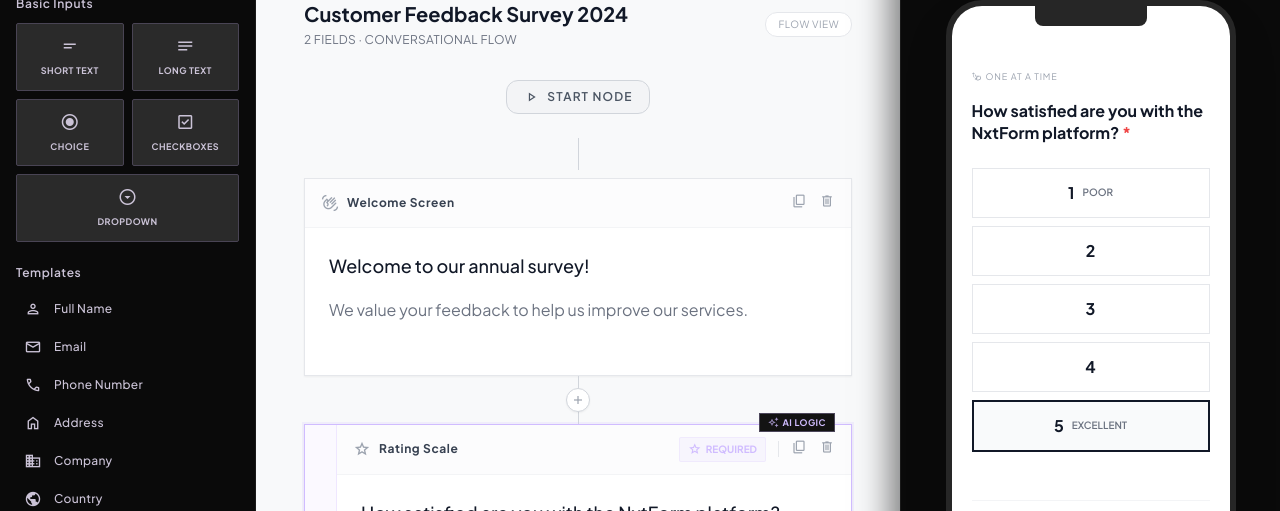
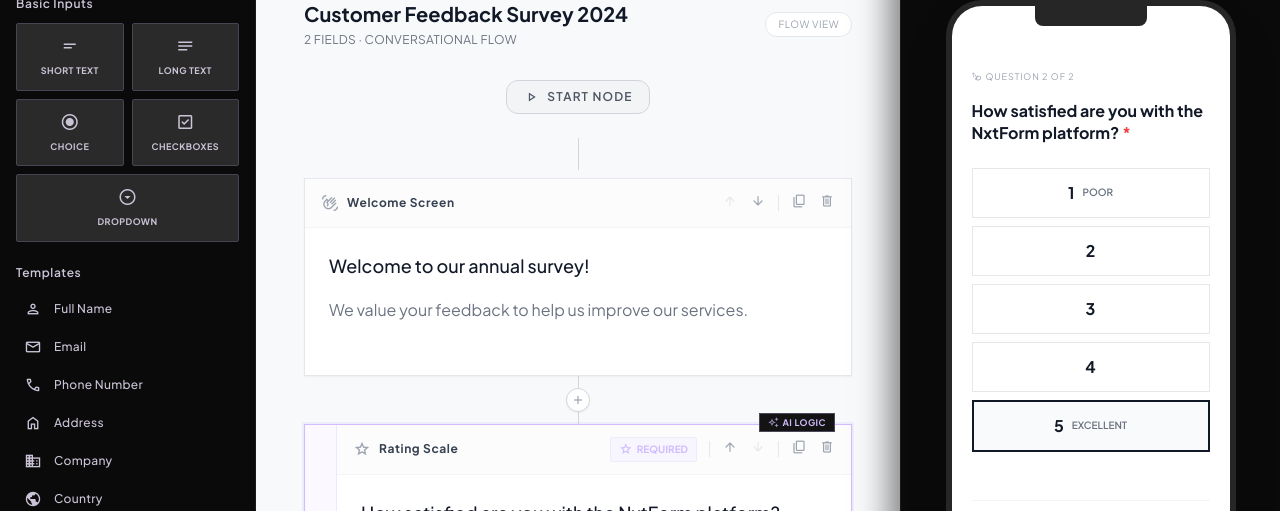
Before and after one commit to RavikantiAkshay/NxtForm, a React (Vite) app in the folder client/: page /workspace/edit in a window 1280 px wide. Shown: the part 136-647 px from the top of the page. Built offline with nearby package versions, Linux system fonts and the light colour scheme; sample sign-in values are in the browser's storage.

Commit message:
fix(workspace): enable canvas zoom, block reordering, dynamic progress, and empty states

```diff
--- a/client/src/pages/WorkspaceBuilder.jsx
+++ b/client/src/pages/WorkspaceBuilder.jsx
@@ -10,6 +10,7 @@ export default function WorkspaceBuilder() {
   const [formMode, setFormMode] = useState('conversational'); // 'conversational' or 'classic'
   const [previewDevice, setPreviewDevice] = useState('mobile'); // 'mobile' or 'desktop'
   const [isLibraryVisible, setIsLibraryVisible] = useState(true);
+  const [zoom, setZoom] = useState(100);
   const [currentPage, setCurrentPage] = useState(1);
   const [totalPages, setTotalPages] = useState(1);
   const [blocks, setBlocks] = useState([
@@ -505,21 +506,33 @@ export default function WorkspaceBuilder() {
 
             {/* Canvas Controls */}
             <div className="absolute top-4 left-4 z-10 flex gap-2">
-              <button className="w-8 h-8 bg-white border border-gray-200 text-gray-600 flex items-center justify-center hover:text-primary hover:border-primary transition-colors shadow-sm rounded-sm">
+              <button
+                onClick={() => setZoom(Math.min(zoom + 10, 200))}
+                className="w-8 h-8 bg-white border border-gray-200 text-gray-600 flex items-center justify-center hover:text-primary hover:border-primary transition-colors shadow-sm rounded-sm"
+              >
                 <span className="material-symbols-outlined text-[18px]">add</span>
               </button>
-              <button className="w-8 h-8 bg-white border border-gray-200 text-gray-600 flex items-center justify-center hover:text-primary hover:border-primary transition-colors shadow-sm rounded-sm">
+              <button
+                onClick={() => setZoom(Math.max(zoom - 10, 50))}
+                className="w-8 h-8 bg-white border border-gray-200 text-gray-600 flex items-center justify-center hover:text-primary hover:border-primary transition-colors shadow-sm rounded-sm"
+              >
                 <span className="material-symbols-outlined text-[18px]">remove</span>
               </button>
               <div className="w-px h-8 bg-gray-200 mx-1"></div>
-              <button className="px-3 h-8 bg-white border border-gray-200 text-gray-600 flex items-center justify-center hover:text-primary hover:border-primary transition-colors shadow-sm font-label-sm text-label-sm rounded-sm">
-                100%
+              <button
+                onClick={() => setZoom(100)}
+                className="px-3 h-8 bg-white border border-gray-200 text-gray-600 flex items-center justify-center hover:text-primary hover:border-primary transition-colors shadow-sm font-label-sm text-label-sm rounded-sm"
+              >
+                {zoom}%
               </button>
             </div>
 
             {/* Blocks flow list */}
             <div className="flex-1 overflow-y-auto builder-scroll p-12 flex flex-col items-center">
-              <div className="w-full max-w-xl pb-32 pt-8">
+              <div
+                className="w-full max-w-xl pb-32 pt-8 transition-transform duration-200 origin-top"
+                style={{ transform: `scale(${zoom / 100})` }}
+              >
 
               {/* Canvas Header */}
               <div className="w-full mb-8">
@@ -643,8 +656,37 @@ export default function WorkspaceBuilder() {
                               </>
                             )}
                             <button
+                              onClick={() => {
+                                if (index > 0) {
+                                  const newBlocks = [...blocks];
+                                  [newBlocks[index - 1], newBlocks[index]] = [newBlocks[index], newBlocks[index - 1]];
+                                  setBlocks(newBlocks);
+                                }
+                              }}
+                              disabled={index === 0}
+                              className={`transition-colors ${index === 0 ? 'text-gray-200 cursor-not-allowed' : 'text-gray-400 hover:text-gray-800'}`}
+                              title="Move Up"
+                            >
+                              <span className="material-symbols-outlined text-[16px]">arrow_upward</span>
+                            </button>
+                            <button
+                              onClick={() => {
+                                if (index < blocks.length - 1) {
+                                  const newBlocks = [...blocks];
+                                  [newBlocks[index + 1], newBlocks[index]] = [newBlocks[index], newBlocks[index + 1]];
+                                  setBlocks(newBlocks);
+                                }
+                              }}
+                              disabled={index === blocks.length - 1}
+                              className={`transition-colors ${index === blocks.length - 1 ? 'text-gray-200 cursor-not-allowed' : 'text-gray-400 hover:text-gray-800'}`}
+                              title="Move Down"
+                            >
+                              <span className="material-symbols-outlined text-[16px]">arrow_downward</span>
+                            </button>
+                            <div className="w-px h-4 bg-gray-200"></div>
+                            <button
                               onClick={() => duplicateBlock(block)}
-                              className="text-gray-400 hover:text-gray-800"
+                              className="text-gray-400 hover:text-gray-800 transition-colors"
                               title="Duplicate"
                             >
                               <span className="material-symbols-outlined text-[16px]">content_copy</span>
@@ -819,19 +861,34 @@ export default function WorkspaceBuilder() {
               <div className="flex-1 bg-white pt-10 pb-6 px-5 flex flex-col relative overflow-y-auto hide-scrollbar text-gray-900 text-left">
                 {/* Progress bar */}
                 <div className="w-full h-1 bg-gray-100 mb-6 rounded-full overflow-hidden">
-                  <div className={`h-full bg-gray-900 transition-all`} style={{ width: formMode === 'conversational' ? '33%' : '100%' }}></div>
+                  <div
+                    className="h-full bg-gray-900 transition-all duration-300"
+                    style={{
+                      width: formMode === 'conversational' && blocks.length > 0
+                        ? `${((blocks.findIndex(b => b.id === activeBlockId) + 1) / blocks.length) * 100}%`
+                        : '100%'
+                    }}
+                  ></div>
                 </div>
 
                 {/* Mode indicator in preview */}
                 <div className="text-[9px] uppercase tracking-widest text-gray-400 mb-4 flex items-center gap-1">
                   <span className="material-symbols-outlined text-[10px]">{formMode === 'conversational' ? 'swipe_up' : 'view_agenda'}</span>
-                  {formMode === 'conversational' ? 'One at a time' : `All fields · Page ${currentPage}`}
+                  {formMode === 'conversational' && blocks.length > 0
+                    ? `Question ${blocks.findIndex(b => b.id === activeBlockId) + 1} of ${blocks.length}`
+                    : `All fields · Page ${currentPage}`}
                 </div>
 
                 {/* Displaying active block content — Conversational: single block, Classic: all blocks */}
                 <div className="flex-1 flex flex-col justify-start pb-4">
-                  {(formMode === 'conversational' ? [activeBlock] : blocks).map((renderBlock, idx) => {
+                  {blocks.length === 0 ? (
+                    <div className="flex flex-col items-center justify-center h-full text-gray-400">
+                      <span className="material-symbols-outlined text-4xl mb-2">inbox</span>
+                      <p className="text-sm">Empty Form</p>
+                    </div>
+                  ) : (formMode === 'conversational' ? [activeBlock] : blocks).map((renderBlock, idx) => {
                     const activeBlock = renderBlock;
+                    if (!activeBlock) return null;
                     return (
                       <div key={activeBlock.id} className={formMode === 'classic' ? 'mb-10 last:mb-0' : 'flex-1 flex flex-col justify-start'}>
                   {activeBlock.type === 'welcome' && (
```
